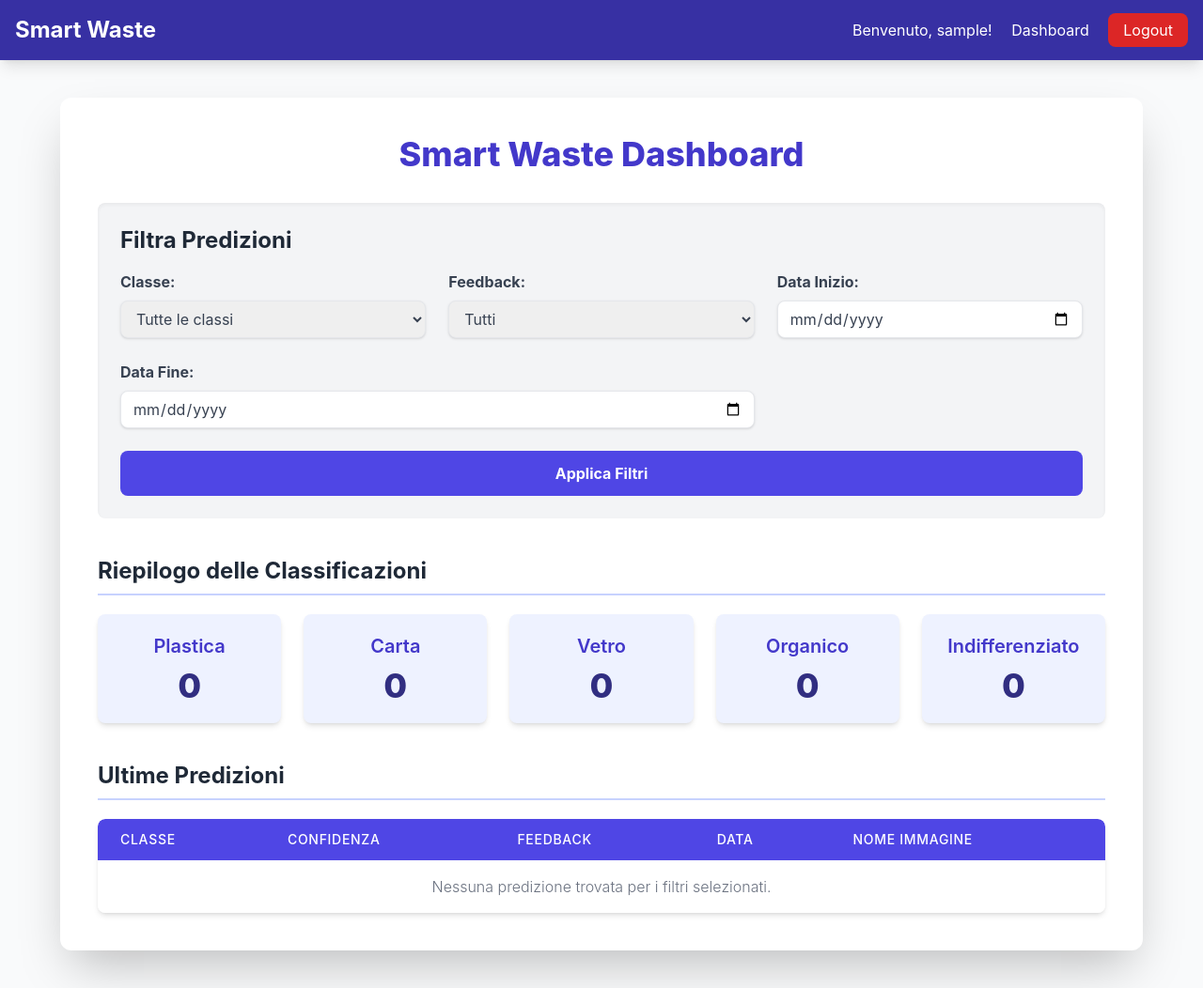
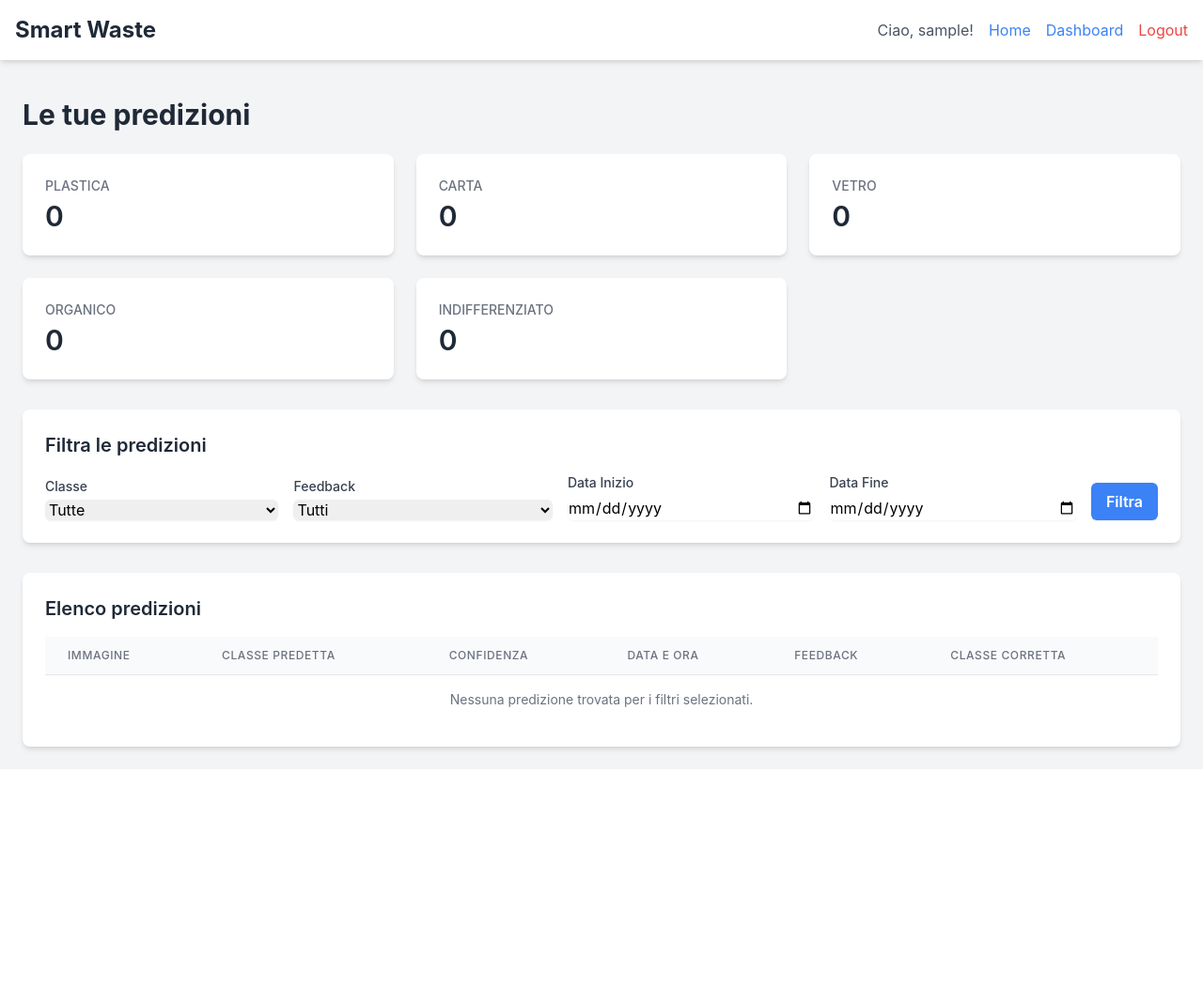
Before and after one commit to killerdds01/ProgPy, a Flask app: page /dashboard in a window 1280 px wide. Shown: the whole page at 94% size. After the commit the page ends 804 px from the top, so only its background shows below. Run offline with Flask 3, Linux system fonts and the light colour scheme; the visitor is signed in with stand-in values (Sample User, id 1); data that the repository does not hold is empty; some libraries are stand-ins or nearby versions.

Commit message:
AAAAAAAAAAAAAAAAAAAAAAAAAAHHHHHHHHHHHHH

```diff
--- a/app.py
+++ b/app.py
@@ -5,11 +5,15 @@ import datetime
 import uuid
 
 # Moduli Flask e estensioni
-from flask import Flask, request, jsonify, render_template, redirect, url_for, flash, session
+from flask import Flask, request, jsonify, render_template, redirect, url_for, flash, session, send_from_directory
 from flask_cors import CORS
 from flask_login import LoginManager, UserMixin, login_user, logout_user, login_required, current_user
 from werkzeug.security import generate_password_hash, check_password_hash
 from dotenv import load_dotenv
+from flask_wtf.csrf import CSRFProtect
+from flask_wtf import FlaskForm
+from wtforms import StringField, PasswordField, SubmitField
+from wtforms.validators import DataRequired, Length, ValidationError
 
 # Moduli PyTorch per il modello
 import torch
@@ -27,8 +31,20 @@ load_dotenv()
 # --- Inizializzazione dell'Applicazione Flask ---
 app = Flask(__name__)
 
-# Configurazione della chiave segreta dell'applicazione.
-app.config['SECRET_KEY'] = os.environ.get('SECRET_KEY', 'CHIAVE_DI_DEFAULT_NON_SICURA_IN_PRODUZIONE_CAMBIALA_SUBITO!')
+# --- Configurazione della chiave segreta dell'applicazione ---
+# È FONDAMENTALE che questa chiave sia un valore casuale, lungo e segreto,
+# e che sia COSTANTE tra i riavvii del server.
+# Assicurati di avere un file .env con `SECRET_KEY="..."`
+app.config['SECRET_KEY'] = os.environ.get('SECRET_KEY')
+
+if not app.config['SECRET_KEY']:
+    # Fallback sicuro per lo sviluppo, ma non adatto per la produzione
+    # In produzione, lancia un errore se la SECRET_KEY non è impostata
+    app.config['SECRET_KEY'] = 'CHIAVE_DI_DEFAULT_NON_SICURA_IN_PRODUZIONE_CAMBIALA_SUBITO!'
+    print("ATTENZIONE: SECRET_KEY non trovata nel file .env. Viene usata una chiave di default.")
+else:
+    print("SECRET_KEY caricata correttamente.")
+
 
 # Imposta la cartella in cui verranno salvate le immagini caricate dagli utenti.
 UPLOAD_FOLDER = 'uploaded_images'
@@ -40,6 +56,9 @@ if not os.path.exists(UPLOAD_FOLDER):
     print(f"Creata la cartella di upload: {UPLOAD_FOLDER}")
 
 CORS(app)
+
+# --- Abilita la protezione CSRF per l'intera applicazione ---
+csrf = CSRFProtect(app)
 
 # --- Inizializzazione Flask-Login ---
 login_manager = LoginManager()
@@ -73,6 +92,22 @@ def load_user(user_id):
     if user_data:
         return User(user_data)
     return None
+
+# --- Definizione dei form usando Flask-WTF ---
+class RegistrationForm(FlaskForm):
+    username = StringField('Nome Utente', validators=[DataRequired(), Length(min=4, max=20)])
+    password = PasswordField('Password', validators=[DataRequired(), Length(min=6)])
+    submit = SubmitField('Registrati')
+
+    def validate_username(self, username):
+        user_data = users_collection.find_one({'username': username.data})
+        if user_data:
+            raise ValidationError('Nome utente già esistente. Scegli un altro nome.')
+
+class LoginForm(FlaskForm):
+    username = StringField('Nome Utente', validators=[DataRequired()])
+    password = PasswordField('Password', validators=[DataRequired()])
+    submit = SubmitField('Accedi')
 
 # --- Configurazione e Caricamento del Modello di Machine Learning ---
 CLASS_NAMES = ['plastica', 'carta', 'vetro', 'organico', 'indifferenziato']
@@ -111,44 +146,49 @@ transform = transforms.Compose([
 def home():
     return render_template('index.html')
 
+@app.route('/uploads/<filename>')
+@login_required
+def uploaded_file(filename):
+    """
+    Serve i file statici dalla cartella di upload per visualizzare le immagini.
+    """
+    return send_from_directory(app.config['UPLOAD_FOLDER'], filename)
+
 @app.route('/register', methods=['GET', 'POST'])
 def register():
     if current_user.is_authenticated:
         return redirect(url_for('home'))
 
-    if request.method == 'POST':
-        username = request.form['username']
-        password = request.form['password']
-
-        if users_collection.find_one({'username': username}):
-            flash('Nome utente già esistente. Scegli un altro nome.', 'error')
-            return render_template('register.html')
+    form = RegistrationForm()
+    if form.validate_on_submit():
+        username = form.username.data
+        password = form.password.data
 
         hashed_password = generate_password_hash(password)
 
         users_collection.insert_one({'username': username, 'password': hashed_password})
         flash('Registrazione avvenuta con successo! Ora puoi effettuare il login.', 'success')
         return redirect(url_for('login'))
-    return render_template('register.html')
+
+    return render_template('register.html', form=form)
 
 @app.route('/login', methods=['GET', 'POST'])
 def login():
     if current_user.is_authenticated:
         return redirect(url_for('home'))
 
-    if request.method == 'POST':
-        username = request.form['username']
-        password = request.form['password']
-        user_data = users_collection.find_one({'username': username})
-
-        if user_data and check_password_hash(user_data['password'], password):
+    form = LoginForm()
+    if form.validate_on_submit():
+        user_data = users_collection.find_one({'username': form.username.data})
+        if user_data and check_password_hash(user_data['password'], form.password.data):
             user = User(user_data)
             login_user(user)
             flash('Login effettuato con successo!', 'success')
             return redirect(url_for('home'))
         else:
             flash('Nome utente o password non validi.', 'error')
-    return render_template('login.html')
+
+    return render_template('login.html', form=form)
 
 @app.route('/logout')
 @login_required
@@ -160,6 +200,7 @@ def logout():
 
 @app.route('/predict', methods=['POST'])
 @login_required
+@csrf.exempt # Aggiungi questo decoratore per escludere la protezione CSRF su questa rotta
 def predict():
     """
     Gestisce l'upload di un'immagine, la salva, esegue una predizione
@@ -223,6 +264,7 @@ def predict():
 
 @app.route('/feedback', methods=['POST'])
 @login_required
+@csrf.exempt # Aggiungi questo decoratore per escludere la protezione CSRF anche per questa rotta
 def submit_feedback():
     data = request.get_json()
     prediction_id = data.get('prediction_id')
@@ -245,8 +287,15 @@ def submit_feedback():
             {'$set': update_fields}
         )
 
-        if result.matched_count == 0:
-            return jsonify({'error': 'Predizione non trovata o non autorizzata.'}), 404
+        # Controlla se la modifica è stata effettivamente applicata
+        if result.modified_count == 0:
+            # Questo può succedere se l'ID non è valido o la predizione non appartiene all'utente
+            # Se la predizione non è stata trovata e l'utente non è autorizzato, restituisci un errore 404
+            if predictions_collection.find_one({'_id': ObjectId(prediction_id), 'user_id': current_user.id}) is None:
+                return jsonify({'error': 'Predizione non trovata o non autorizzata.'}), 404
+            else:
+                # La predizione è stata trovata ma non è stata modificata (e.g., feedback già presente)
+                return jsonify({'message': 'Feedback già presente, nessuna modifica apportata.'}), 200
 
         return jsonify({'message': 'Feedback ricevuto e salvato con successo.'}), 200
 
@@ -290,9 +339,9 @@ def dashboard():
             class_counts[p['class']] += 1
 
     return render_template('dashboard.html',
-                           predictions=predictions,
-                           class_counts=class_counts,
-                           class_names=CLASS_NAMES)
+                            predictions=predictions,
+                            class_counts=class_counts,
+                            class_names=CLASS_NAMES)
 
 if __name__ == '__main__':
     app.run(debug=True, host='127.0.0.1', port=5000)
--- a/templates/dashboard.html
+++ b/templates/dashboard.html
@@ -3,135 +3,133 @@
 <head>
     <meta charset="UTF-8">
     <meta name="viewport" content="width=device-width, initial-scale=1.0">
-    <title>Smart Waste Dashboard</title>
-    <!-- Includi Tailwind CSS -->
+    <title>Dashboard - Smart Waste</title>
+    <!-- Inclusione di Tailwind CSS -->
     <script src="https://cdn.tailwindcss.com"></script>
-    <style>
-        /* Stili personalizzati per il font (Inter) */
-        body {
-            font-family: 'Inter', sans-serif;
+    <!-- Personalizzazione del tema Tailwind -->
+    <script>
+        tailwind.config = {
+            theme: {
+                extend: {
+                    fontFamily: {
+                        sans: ['Inter', 'sans-serif'],
+                    },
                 }
-        /* Stili per le righe della tabella */
-        .table-row-hover:hover {
-            background-color: #F3F4F6; /* gray-100 */
             }
-    </style>
+        }
+    </script>
 </head>
-<body class="bg-gray-50 flex flex-col min-h-screen">
-    <!-- Barra di Navigazione -->
-    <nav class="bg-indigo-800 p-4 text-white shadow-lg">
+<body class="bg-gray-100 font-sans antialiased min-h-screen flex flex-col">
+
+    <!-- Navigazione Superiore -->
+    <nav class="bg-white shadow-md p-4">
         <div class="container mx-auto flex justify-between items-center">
-            <a href="{{ url_for('home') }}" class="text-2xl font-bold">Smart Waste</a>
-            <div>
-                {% if current_user.is_authenticated %}
-                    <span class="mr-4">Benvenuto, {{ current_user.username }}!</span>
-                    <a href="{{ url_for('dashboard') }}" class="hover:text-indigo-200 mr-4">Dashboard</a>
-                    <a href="{{ url_for('logout') }}" class="bg-red-600 hover:bg-red-700 px-4 py-2 rounded-lg transition duration-300">Logout</a>
-                {% else %}
-                    <a href="{{ url_for('login') }}" class="hover:text-indigo-200 mr-4">Login</a>
-                    <a href="{{ url_for('register') }}" class="bg-indigo-600 hover:bg-indigo-700 px-4 py-2 rounded-lg transition duration-300">Registrati</a>
-                {% endif %}
+            <a href="{{ url_for('home') }}" class="text-2xl font-bold text-gray-800">Smart Waste</a>
+            <div class="flex items-center space-x-4">
+                <span class="text-gray-600">Ciao, {{ current_user.username }}!</span>
+                <a href="{{ url_for('home') }}" class="text-blue-500 hover:text-blue-700">Home</a>
+                <a href="{{ url_for('dashboard') }}" class="text-blue-500 hover:text-blue-700">Dashboard</a>
+                <a href="{{ url_for('logout') }}" class="text-red-500 hover:text-red-700">Logout</a>
             </div>
         </div>
     </nav>
 
-    <div class="flex-grow p-6 sm:p-8 md:p-10">
-        <div class="max-w-6xl mx-auto bg-white rounded-xl shadow-2xl p-6 sm:p-8 md:p-10">
-            <h1 class="text-4xl font-extrabold mb-8 text-center text-indigo-700">Smart Waste Dashboard</h1>
+    <!-- Contenuto Principale della Dashboard -->
+    <div class="flex-grow container mx-auto p-6 mt-4">
+        <h1 class="text-3xl font-bold text-gray-800 mb-6">Le tue predizioni</h1>
 
-            <!-- Sezione Filtri -->
-            <div class="mb-10 p-6 bg-gray-100 rounded-lg shadow-inner">
-                <h2 class="text-2xl font-bold mb-4 text-gray-800">Filtra Predizioni</h2>
-                <form method="GET" action="{{ url_for('dashboard') }}" class="grid grid-cols-1 md:grid-cols-3 gap-6 items-end">
-                    <!-- Filtro per classe -->
+        <!-- Riepilogo delle Classificazioni -->
+        <div class="grid grid-cols-1 md:grid-cols-2 lg:grid-cols-3 gap-6 mb-8">
+            {% for class_name, count in class_counts.items() %}
+                <div class="bg-white p-6 rounded-lg shadow-md flex items-center justify-between">
                     <div>
-                        <label for="class_filter" class="block text-gray-700 font-bold mb-2">Classe:</label>
-                        <select id="class_filter" name="class" class="shadow border rounded-lg w-full py-2 px-3 text-gray-700 leading-tight focus:outline-none focus:ring-2 focus:ring-indigo-500">
-                            <option value="">Tutte le classi</option>
+                        <p class="text-gray-500 text-sm font-medium uppercase">{{ class_name }}</p>
+                        <p class="text-3xl font-semibold text-gray-800 mt-1">{{ count }}</p>
+                    </div>
+                </div>
+            {% endfor %}
+        </div>
+
+        <!-- Form per i Filtri -->
+        <div class="bg-white p-6 rounded-lg shadow-md mb-8">
+            <h2 class="text-xl font-semibold text-gray-800 mb-4">Filtra le predizioni</h2>
+            <form method="GET" action="{{ url_for('dashboard') }}" class="space-y-4 md:space-y-0 md:flex md:space-x-4 items-end">
+                <div class="flex-grow">
+                    <label for="class_filter" class="block text-sm font-medium text-gray-700">Classe</label>
+                    <select id="class_filter" name="class" class="mt-1 block w-full rounded-md border-gray-300 shadow-sm focus:border-indigo-300 focus:ring focus:ring-indigo-200 focus:ring-opacity-50">
+                        <option value="">Tutte</option>
                         {% for class_name in class_names %}
                             <option value="{{ class_name }}" {% if request.args.get('class') == class_name %}selected{% endif %}>{{ class_name|capitalize }}</option>
                         {% endfor %}
                     </select>
                 </div>
-
-                    <!-- Filtro per feedback -->
-                    <div>
-                        <label for="feedback_filter" class="block text-gray-700 font-bold mb-2">Feedback:</label>
-                        <select id="feedback_filter" name="feedback" class="shadow border rounded-lg w-full py-2 px-3 text-gray-700 leading-tight focus:outline-none focus:ring-2 focus:ring-indigo-500">
+                <div class="flex-grow">
+                    <label for="feedback_filter" class="block text-sm font-medium text-gray-700">Feedback</label>
+                    <select id="feedback_filter" name="feedback" class="mt-1 block w-full rounded-md border-gray-300 shadow-sm focus:border-indigo-300 focus:ring focus:ring-indigo-200 focus:ring-opacity-50">
                         <option value="">Tutti</option>
                         <option value="correct" {% if request.args.get('feedback') == 'correct' %}selected{% endif %}>Corretto</option>
-                            <option value="incorrect" {% if request.args.get('feedback') == 'incorrect' %}selected{% endif %}>Sbagliato</option>
+                        <option value="incorrect" {% if request.args.get('feedback') == 'incorrect' %}selected{% endif %}>Errato</option>
+                        <option value="none" {% if request.args.get('feedback') == 'none' %}selected{% endif %}>Nessun Feedback</option>
                     </select>
                 </div>
-
-                    <!-- Filtro per data di inizio -->
-                    <div>
-                        <label for="start_date_filter" class="block text-gray-700 font-bold mb-2">Data Inizio:</label>
-                        <input type="date" id="start_date_filter" name="start_date" value="{{ request.args.get('start_date') }}" class="shadow border rounded-lg w-full py-2 px-3 text-gray-700 leading-tight focus:outline-none focus:ring-2 focus:ring-indigo-500">
+                <div class="flex-grow">
+                    <label for="start_date" class="block text-sm font-medium text-gray-700">Data Inizio</label>
+                    <input type="date" id="start_date" name="start_date" value="{{ request.args.get('start_date') }}" class="mt-1 block w-full rounded-md border-gray-300 shadow-sm focus:border-indigo-300 focus:ring focus:ring-indigo-200 focus:ring-opacity-50">
                 </div>
-
-                    <!-- Filtro per data di fine -->
-                    <div class="md:col-span-2">
-                        <label for="end_date_filter" class="block text-gray-700 font-bold mb-2">Data Fine:</label>
-                        <input type="date" id="end_date_filter" name="end_date" value="{{ request.args.get('end_date') }}" class="shadow border rounded-lg w-full py-2 px-3 text-gray-700 leading-tight focus:outline-none focus:ring-2 focus:ring-indigo-500">
+                <div class="flex-grow">
+                    <label for="end_date" class="block text-sm font-medium text-gray-700">Data Fine</label>
+                    <input type="date" id="end_date" name="end_date" value="{{ request.args.get('end_date') }}" class="mt-1 block w-full rounded-md border-gray-300 shadow-sm focus:border-indigo-300 focus:ring focus:ring-indigo-200 focus:ring-opacity-50">
                 </div>
-
-                    <!-- Pulsante di filtraggio -->
-                    <div class="md:col-span-3">
-                        <button type="submit" class="w-full bg-indigo-600 hover:bg-indigo-700 text-white font-bold py-3 px-4 rounded-lg transition duration-300 ease-in-out">
-                            Applica Filtri
+                <button type="submit" class="w-full md:w-auto px-4 py-2 bg-blue-500 text-white font-semibold rounded-md shadow-sm hover:bg-blue-600 focus:outline-none focus:ring-2 focus:ring-offset-2 focus:ring-blue-500">
+                    Filtra
                 </button>
-                    </div>
             </form>
         </div>
 
-            <!-- Sezione Riepilogo delle Classificazioni -->
-            <div class="mb-10">
-                <h2 class="text-2xl font-bold mb-5 text-gray-800 border-b-2 border-indigo-200 pb-2">Riepilogo delle Classificazioni</h2>
-                <div class="grid grid-cols-2 sm:grid-cols-3 lg:grid-cols-5 gap-6 text-center">
-                    {% for class_name, count in class_counts.items() %}
-                    <div class="bg-indigo-50 p-5 rounded-lg shadow-md flex flex-col items-center justify-center transform transition duration-300 hover:scale-105">
-                        <p class="text-xl font-semibold capitalize text-indigo-700 mb-2">{{ class_name }}</p>
-                        <p class="text-4xl font-extrabold text-indigo-900">{{ count }}</p>
-                    </div>
-                    {% endfor %}
-                </div>
-            </div>
-
-            <!-- Sezione Ultime Predizioni -->
-            <div>
-                <h2 class="text-2xl font-bold mb-5 text-gray-800 border-b-2 border-indigo-200 pb-2">Ultime Predizioni</h2>
-                <div class="overflow-x-auto rounded-lg shadow-md">
-                    <table class="min-w-full bg-white">
-                        <thead class="bg-indigo-600 text-white">
+        <!-- Tabella delle Predizioni -->
+        <div class="bg-white p-6 rounded-lg shadow-md">
+            <h2 class="text-xl font-semibold text-gray-800 mb-4">Elenco predizioni</h2>
+            <div class="overflow-x-auto">
+                <table class="min-w-full divide-y divide-gray-200">
+                    <thead class="bg-gray-50">
                         <tr>
-                                <th class="py-3 px-6 text-left text-sm font-medium uppercase tracking-wider rounded-tl-lg">Classe</th>
-                                <th class="py-3 px-6 text-left text-sm font-medium uppercase tracking-wider">Confidenza</th>
-                                <th class="py-3 px-6 text-left text-sm font-medium uppercase tracking-wider">Feedback</th>
-                                <th class="py-3 px-6 text-left text-sm font-medium uppercase tracking-wider">Data</th>
-                                <th class="py-3 px-6 text-left text-sm font-medium uppercase tracking-wider rounded-tr-lg">Nome Immagine</th>
+                            <th scope="col" class="px-6 py-3 text-left text-xs font-medium text-gray-500 uppercase tracking-wider">Immagine</th>
+                            <th scope="col" class="px-6 py-3 text-left text-xs font-medium text-gray-500 uppercase tracking-wider">Classe Predetta</th>
+                            <th scope="col" class="px-6 py-3 text-left text-xs font-medium text-gray-500 uppercase tracking-wider">Confidenza</th>
+                            <th scope="col" class="px-6 py-3 text-left text-xs font-medium text-gray-500 uppercase tracking-wider">Data e Ora</th>
+                            <th scope="col" class="px-6 py-3 text-left text-xs font-medium text-gray-500 uppercase tracking-wider">Feedback</th>
+                            <th scope="col" class="px-6 py-3 text-left text-xs font-medium text-gray-500 uppercase tracking-wider">Classe Corretta</th>
                         </tr>
                     </thead>
-                        <tbody class="text-gray-700 text-base font-light divide-y divide-gray-200">
+                    <tbody class="bg-white divide-y divide-gray-200">
                         {% for prediction in predictions %}
-                            <tr class="table-row-hover">
-                                <td class="py-4 px-6 whitespace-nowrap capitalize">{{ prediction['class'] }}</td>
-                                <td class="py-4 px-6 whitespace-nowrap">{{ prediction['confidence'] }}</td>
-                                <td class="py-4 px-6 whitespace-nowrap">
+                            <tr>
+                                <td class="px-6 py-4 whitespace-nowrap">
+                                    <img src="{{ url_for('uploaded_file', filename=prediction.image_filename) }}" alt="Immagine {{ prediction.class }}" class="h-16 w-16 object-cover rounded-md">
+                                </td>
+                                <td class="px-6 py-4 whitespace-nowrap text-sm text-gray-900">{{ prediction.class|capitalize }}</td>
+                                <td class="px-6 py-4 whitespace-nowrap text-sm text-gray-900">{{ prediction.confidence }}</td>
+                                <td class="px-6 py-4 whitespace-nowrap text-sm text-gray-900">{{ prediction.timestamp.strftime('%d/%m/%Y %H:%M') }}</td>
+                                <td class="px-6 py-4 whitespace-nowrap text-sm text-gray-900">
                                     {% if prediction.feedback == 'correct' %}
-                                        <span class="bg-green-100 text-green-800 text-xs font-semibold px-2.5 py-0.5 rounded-full">Corretto</span>
+                                        <span class="px-2 inline-flex text-xs leading-5 font-semibold rounded-full bg-green-100 text-green-800">Corretto</span>
                                     {% elif prediction.feedback == 'incorrect' %}
-                                        <span class="bg-red-100 text-red-800 text-xs font-semibold px-2.5 py-0.5 rounded-full">Sbagliato (era {{ prediction.correct_class_feedback|capitalize }})</span>
+                                        <span class="px-2 inline-flex text-xs leading-5 font-semibold rounded-full bg-red-100 text-red-800">Errato</span>
                                     {% else %}
-                                        <span class="bg-gray-100 text-gray-800 text-xs font-semibold px-2.5 py-0.5 rounded-full">Nessuno</span>
+                                        <span class="px-2 inline-flex text-xs leading-5 font-semibold rounded-full bg-gray-100 text-gray-800">Nessuno</span>
                                     {% endif %}
                                 </td>
-                                <td class="py-4 px-6 whitespace-nowrap">{{ prediction['timestamp'].strftime('%d/%m/%Y %H:%M:%S') }}</td>
-                                <td class="py-4 px-6 whitespace-nowrap">{{ prediction['image_filename'] }}</td>
+                                <td class="px-6 py-4 whitespace-nowrap text-sm text-gray-900">
+                                    {% if prediction.correct_class_feedback %}
+                                        {{ prediction.correct_class_feedback|capitalize }}
+                                    {% else %}
+                                        -
+                                    {% endif %}
+                                </td>
                             </tr>
                         {% else %}
                             <tr>
-                                <td colspan="5" class="py-4 px-6 text-center text-gray-500">Nessuna predizione trovata per i filtri selezionati.</td>
+                                <td colspan="6" class="px-6 py-4 text-center text-sm text-gray-500">Nessuna predizione trovata per i filtri selezionati.</td>
                             </tr>
                         {% endfor %}
                     </tbody>
@@ -139,6 +137,6 @@
             </div>
         </div>
     </div>
-    </div>
+
 </body>
 </html>
```
Also changed, not shown: templates/login.html (+8 -13 lines), templates/register.html (+6 -11 lines), 1 other file. Lines whose indentation alone changed are shown as unchanged.
